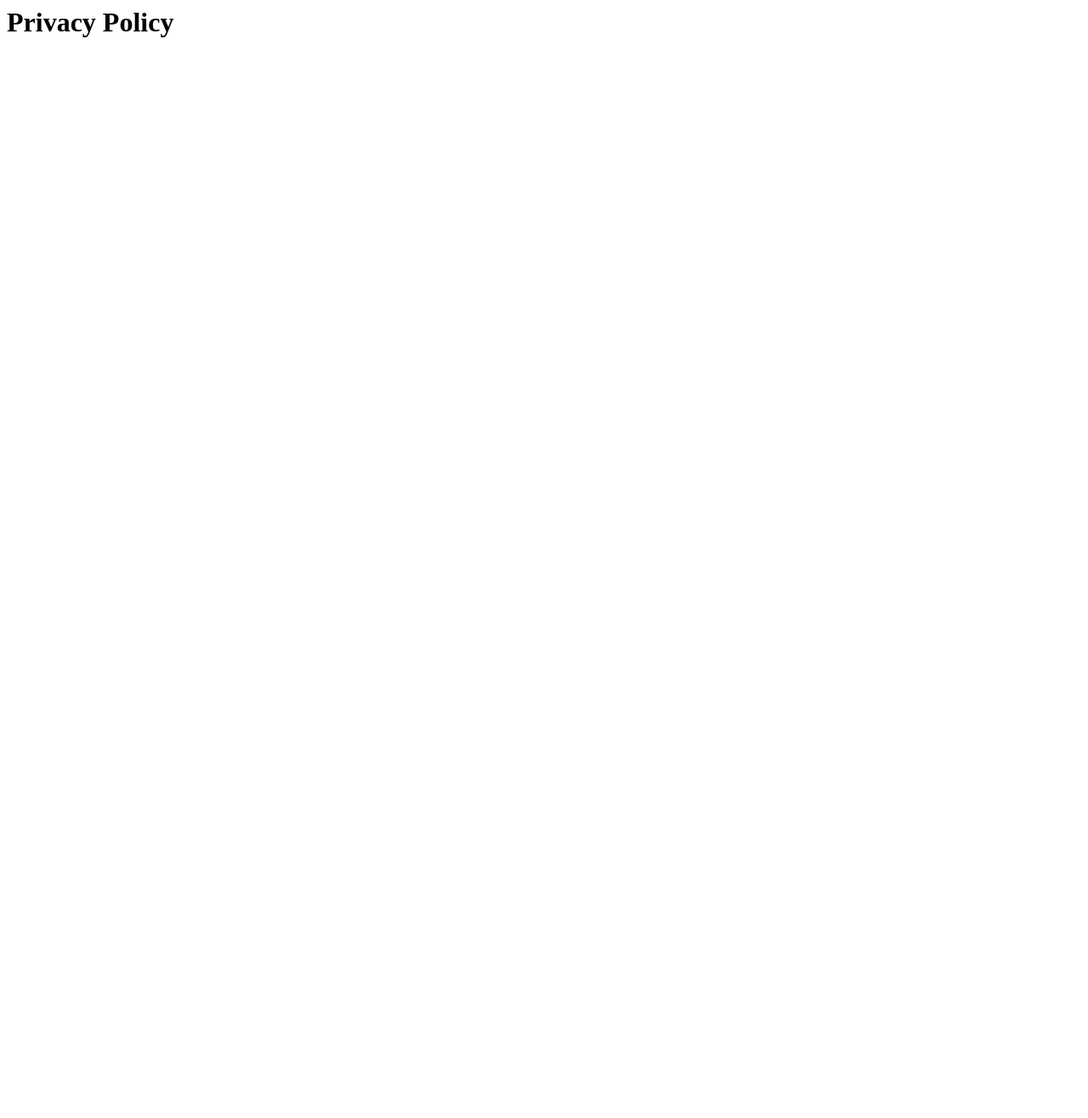
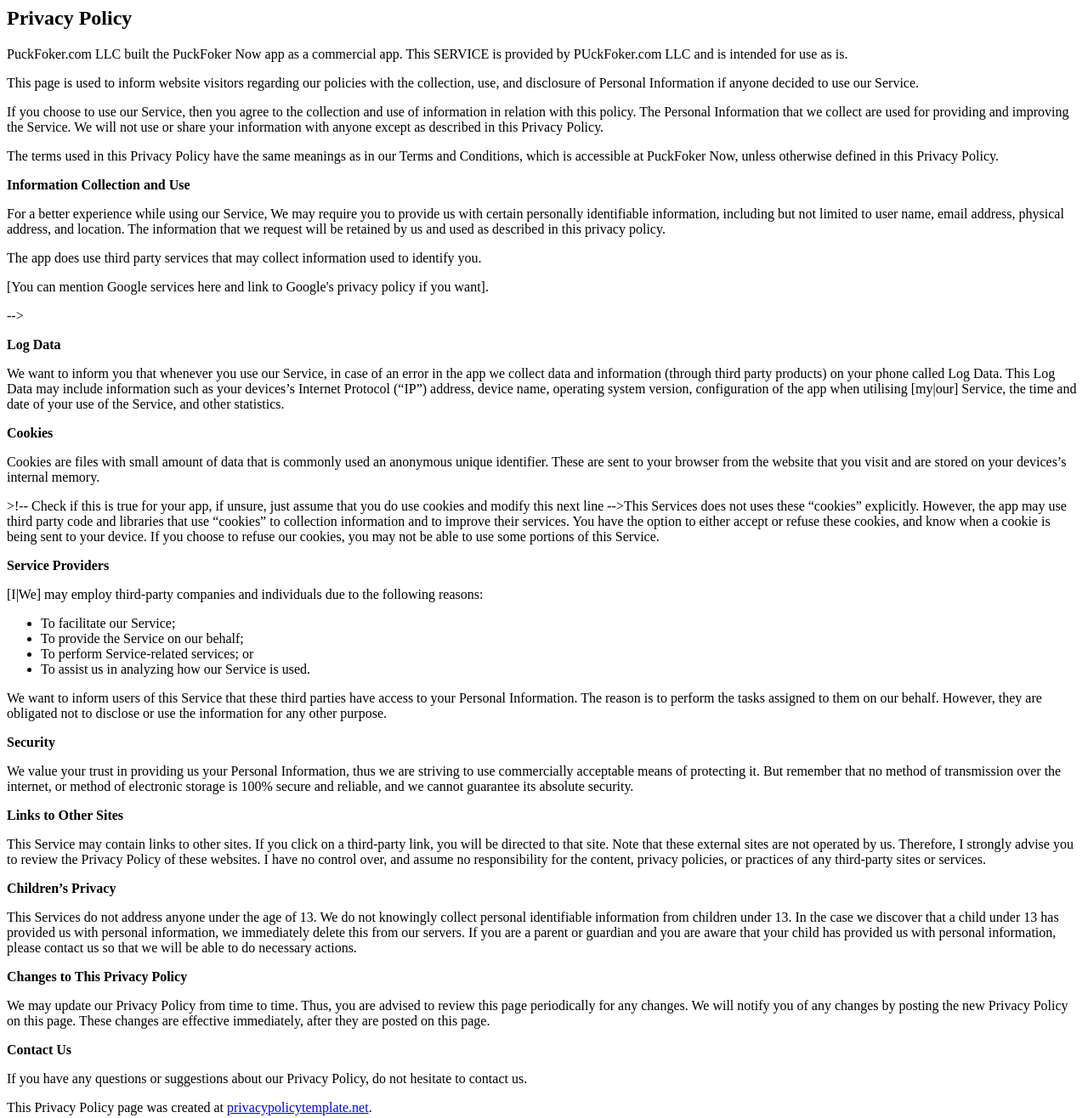
Before and after one commit to puck-foker/puck-foker.github.io, a plain HTML site: page privacy/index.html in a window 1280 px wide. Shown: the whole page at 85% size. Before the commit the page ends 800 px from the top, so only its background shows below. Drawn offline with Linux system fonts and the light colour scheme.

Commit message:
Update index.html

```diff
--- a/privacy/index.html
+++ b/privacy/index.html
@@ -1,5 +1,82 @@
 <html>
-  <body>
-    <h1>Privacy Policy</h1>
-  </body>
+<body>
+<h2>Privacy Policy</h2>
+<p>PuckFoker.com LLC built the PuckFoker Now app as a commercial app. This SERVICE is provided by PUckFoker.com LLC and is intended
+    for use as is.</p>
+<p>This page is used to inform website visitors regarding our policies with the collection, use, and
+    disclosure of Personal Information if anyone decided to use our Service.</p>
+<p>If you choose to use our Service, then you agree to the collection and use of information in
+    relation with this policy. The Personal Information that we collect are used for providing and
+    improving the Service. We will not use or share your information with anyone except as described
+    in this Privacy Policy.</p>
+<p>The terms used in this Privacy Policy have the same meanings as in our Terms and Conditions,
+    which is accessible at PuckFoker Now, unless otherwise defined in this Privacy Policy.</p>
+
+<p><strong>Information Collection and Use</strong></p>
+<p>For a better experience while using our Service, We may require you to provide us with certain
+    personally identifiable information, including but not limited to user name, email address, physical address, and location.
+	The information that we request will be retained by us and used as described in this privacy policy.</p>
+<p>The app does use third party services that may collect information used to identify you.</p>
+<!--><p>[You can mention Google services here and link to Google's privacy policy if you want].</p>-->
+
+<p><strong>Log Data</strong></p>
+<p>We want to inform you that whenever you use our Service, in case of an error in the app we collect
+    data and information (through third party products) on your phone called Log Data. This Log Data
+    may include information such as your devices’s Internet Protocol (“IP”) address, device name,
+    operating system version, configuration of the app when utilising [my|our] Service, the time and date
+    of your use of the Service, and other statistics.</p>
+
+<p><strong>Cookies</strong></p>
+<p>Cookies are files with small amount of data that is commonly used an anonymous unique identifier.
+    These are sent to your browser from the website that you visit and are stored on your devices’s
+    internal memory.</p>
+<p>>!-- Check if this is true for your app, if unsure, just assume that you do use cookies and modify this next line -->This Services does not uses these “cookies” explicitly. However, the app may use third party code
+    and libraries that use “cookies” to collection information and to improve their services. You
+    have the option to either accept or refuse these cookies, and know when a cookie is being sent
+    to your device. If you choose to refuse our cookies, you may not be able to use some portions of
+    this Service.</p>
+
+<p><strong>Service Providers</strong></p> <!-- This part need seem like it's not needed, but if you use any Google services, or any other third party libraries, chances are, you need this. -->
+<p>[I|We] may employ third-party companies and individuals due to the following reasons:</p>
+<ul>
+    <li>To facilitate our Service;</li>
+    <li>To provide the Service on our behalf;</li>
+    <li>To perform Service-related services; or</li>
+    <li>To assist us in analyzing how our Service is used.</li>
+</ul>
+<p>We want to inform users of this Service that these third parties have access to your Personal
+    Information. The reason is to perform the tasks assigned to them on our behalf. However, they
+    are obligated not to disclose or use the information for any other purpose.</p>
+
+<p><strong>Security</strong></p>
+<p>We value your trust in providing us your Personal Information, thus we are striving to use
+    commercially acceptable means of protecting it. But remember that no method of transmission over
+    the internet, or method of electronic storage is 100% secure and reliable, and we cannot
+    guarantee its absolute security.</p>
+
+<p><strong>Links to Other Sites</strong></p>
+<p>This Service may contain links to other sites. If you click on a third-party link, you will be
+    directed to that site. Note that these external sites are not operated by us. Therefore, I
+    strongly advise you to review the Privacy Policy of these websites. I have no control over, and
+    assume no responsibility for the content, privacy policies, or practices of any third-party
+    sites or services.</p>
+
+<p><strong>Children’s Privacy</strong></p>
+<p>This Services do not address anyone under the age of 13. We do not knowingly collect personal
+    identifiable information from children under 13. In the case we discover that a child under 13
+    has provided us with personal information, we immediately delete this from our servers. If you
+    are a parent or guardian and you are aware that your child has provided us with personal
+    information, please contact us so that we will be able to do necessary actions.</p>
+
+<p><strong>Changes to This Privacy Policy</strong></p>
+<p>We may update our Privacy Policy from time to time. Thus, you are advised to review this page
+    periodically for any changes. We will notify you of any changes by posting the new Privacy Policy
+    on this page. These changes are effective immediately, after they are posted on this page.</p>
+
+<p><strong>Contact Us</strong></p>
+<p>If you have any questions or suggestions about our Privacy Policy, do not hesitate to contact
+    us.</p>
+<p>This Privacy Policy page was created at <a href="https://privacypolicytemplate.net"
+                                              target="_blank">privacypolicytemplate.net</a>.</p>
+</body>
 </html>
```
